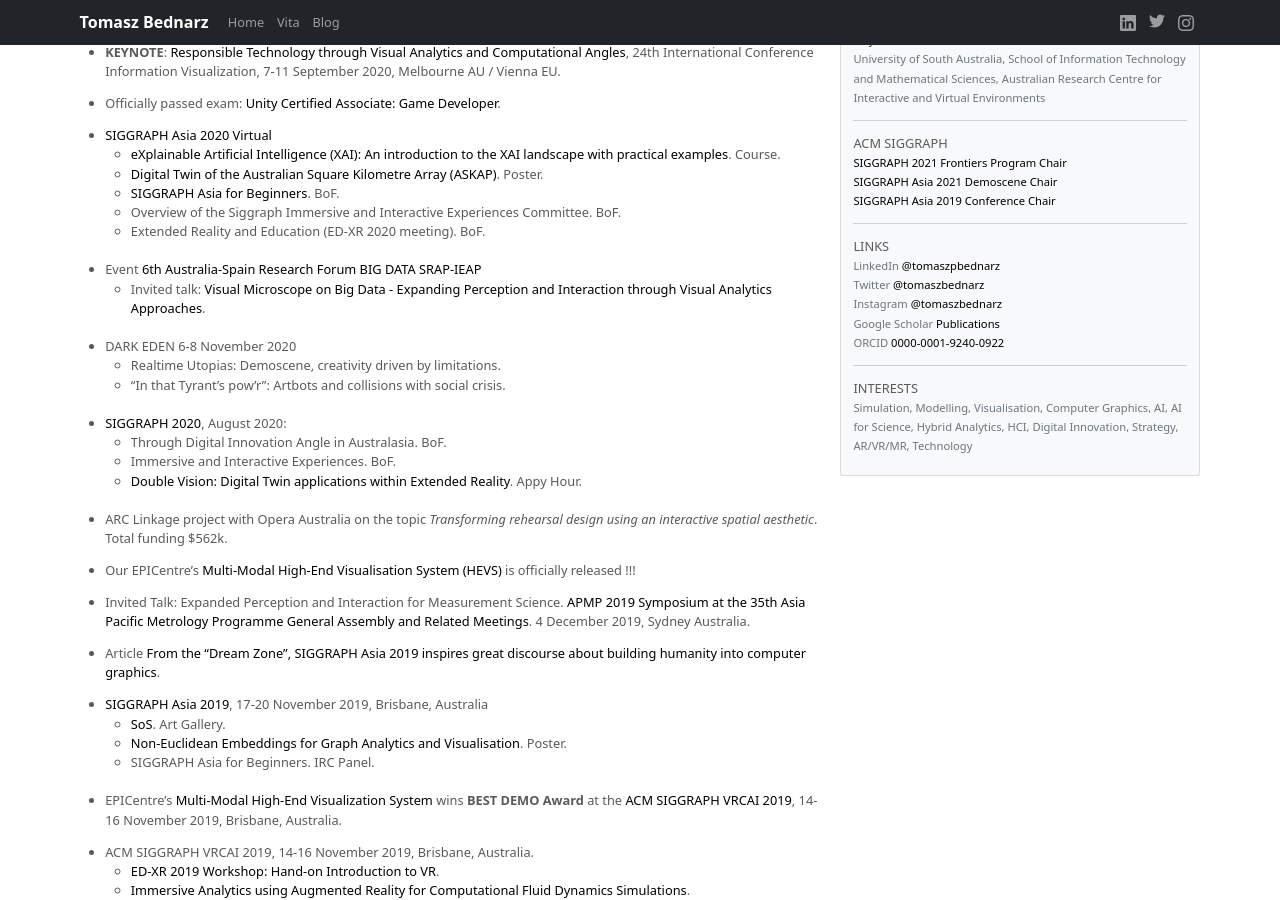
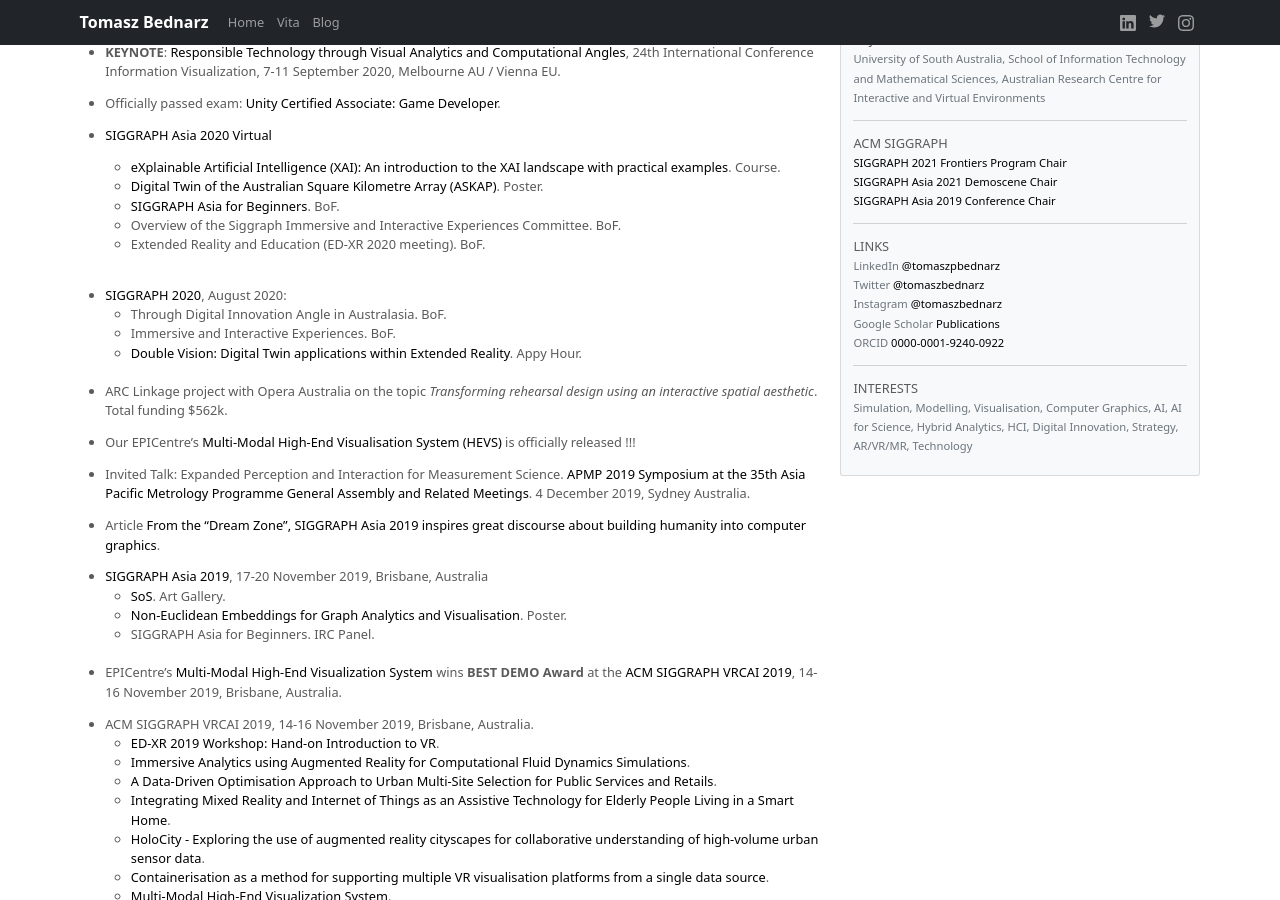
Before and after one commit to tomaszbednarz/tomaszbednarz.github.io, a Jekyll site: the page built from index.md, in a window 1280 px wide and 900 px high, scrolled down 776 px. Built offline with Jekyll 4.4.1, drawn with Linux system fonts in a browser that asks for light colours.

Commit message:
added fai

```diff
--- a/index.md
+++ b/index.md
@@ -54,7 +54,7 @@
   - Extended Reality and Education (ED-XR 2020 meeting). BoF.
   <br /><br />
 
-- Event [6th Australia-Spain Research Forum BIG DATA SRAP-IEAP](https://srap-ieap.org/programa-completo-e-inscripcion-on-line-para-el-srap-ieap-forum-2020-big-data/)
+<!-- - Event [6th Australia-Spain Research Forum BIG DATA SRAP-IEAP](https://srap-ieap.org/programa-completo-e-inscripcion-on-line-para-el-srap-ieap-forum-2020-big-data/)
   - Invited talk: [Visual Microscope on Big Data - Expanding Perception and Interaction through Visual Analytics Approaches](https://tomaszbednarz.net/#).
   <br /><br />
 
@@ -62,7 +62,7 @@
   - Realtime Utopias: Demoscene, creativity driven by limitations.
   - "In that Tyrant's pow'r": Artbots and collisions with social crisis.
   <br /><br />
-
+-->
 - [SIGGRAPH 2020](https://s2020.siggraph.org/), August 2020:
   - Through Digital Innovation Angle in Australasia. BoF.
   - Immersive and Interactive Experiences. BoF.
```
